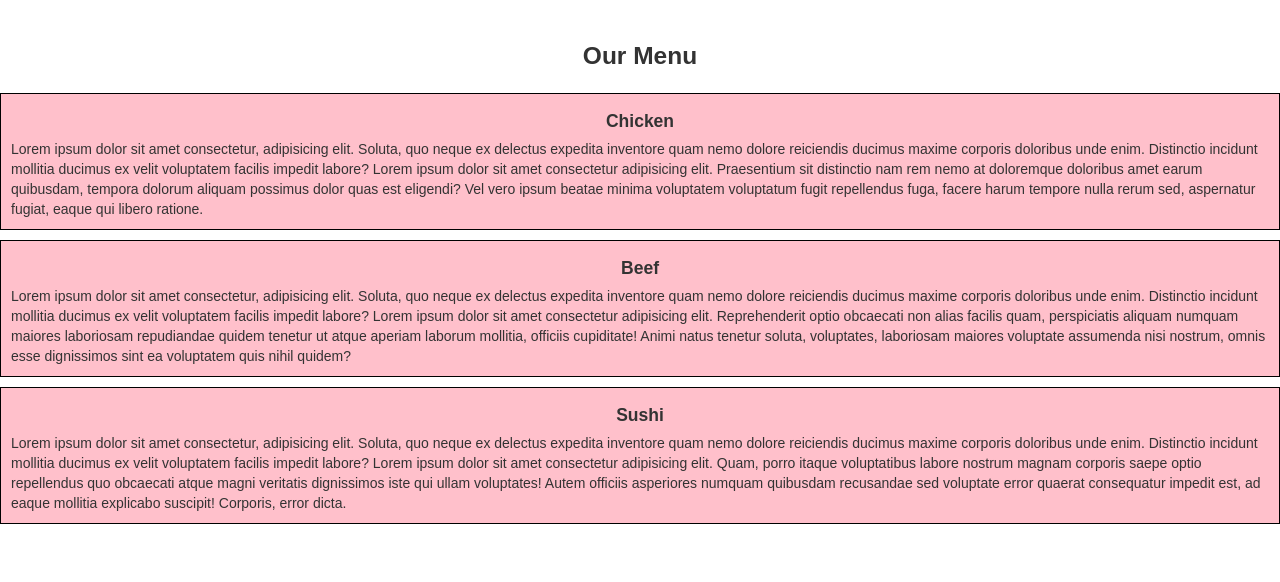
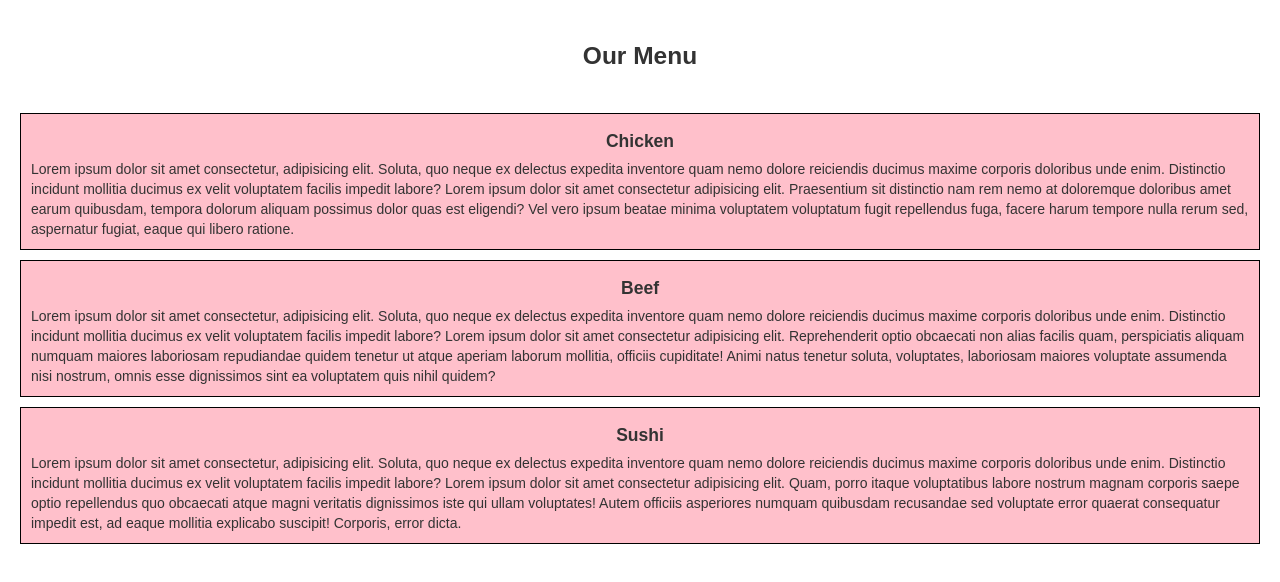
Before and after one commit to iamMarybrightEE/iamMarybrightEE.github.io, a plain HTML site: page module3-soluion/index.html in a window 1280 px wide. Shown: the part 54-636 px from the top of the page. Drawn offline with Linux system fonts and the light colour scheme.

Commit message:
Update styles.css

```diff
--- a/module3-soluion/css/styles.css
+++ b/module3-soluion/css/styles.css
@@ -9,6 +9,9 @@ body{
     text-align: center;
     font-weight: bold;
     padding: 2rem  ;
+}
+.section{
+    padding:2rem;
 }
 
 .card{
```
